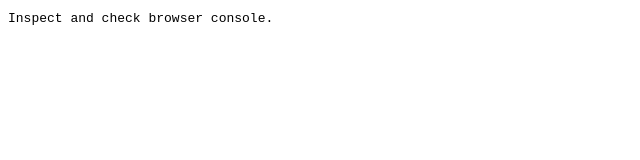
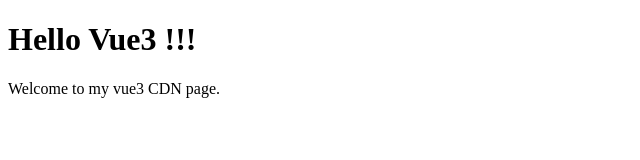
Before and after one commit to asimnp/hello-vue3, a plain HTML site: page index.html in a window 1280 px wide. Shown: the whole page, without its empty margins (0-640 px from the left). Drawn offline with nearby package versions, Linux system fonts and the light colour scheme.

Commit message:
create: a new vue app and mount it with template

```diff
--- a/index.html
+++ b/index.html
@@ -9,9 +9,7 @@
     <script src="https://unpkg.com/vue@3"></script>
   </head>
   <body>
-    <div id="app">
-      <code>Inspect and check browser console.</code>
-    </div>
+    <div id="app"></div>
 
     <!-- Vue App -->
     <script src="./src/main.js"></script>
--- a/src/main.js
+++ b/src/main.js
@@ -1 +1,8 @@
-console.log('Hello Vue3')
+const template = `
+    <h1>Hello Vue3 !!!</h1>
+    <p>Welcome to my vue3 CDN page.</p>
+`
+
+const OptionsObject = { template }
+
+Vue.createApp(OptionsObject).mount('#app')
```
